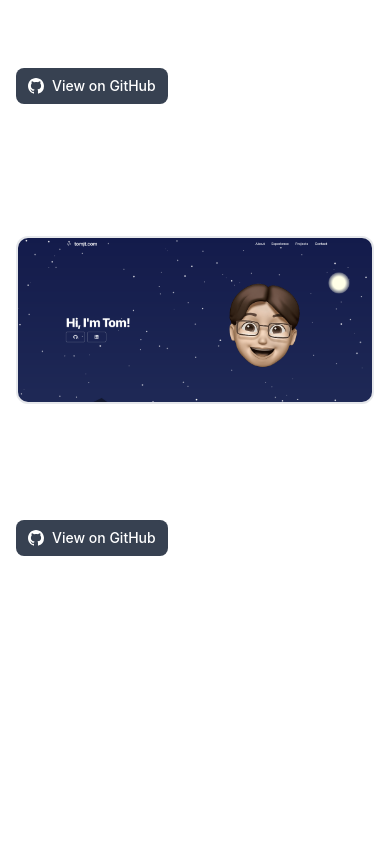
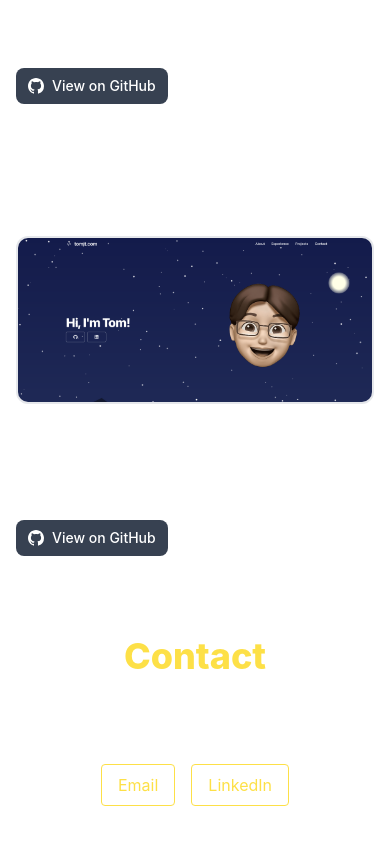
Before and after one commit to t0mtait/ReactPortfolio, a React (Create React App) app: page / in a window 390 px wide. Shown: the part 2428-3272 px from the top of the page. Before the commit the page ends 3016 px from the top, so only its background shows below. Built offline with nearby package versions, Linux system fonts and the light colour scheme; some icons are missing.

Commit message:
feat: new project, contact section, background change

```diff
--- a/public/index.html
+++ b/public/index.html
@@ -4,7 +4,7 @@
 <html lang="en">
   <head>
     <meta charset="utf-8" />
-    <link rel="icon" href="%PUBLIC_URL%/favicon.ico" />
+    <link rel="icon" href="tomtait.png" />
     <meta name="viewport" content="width=device-width, initial-scale=1" />
     <meta name="theme-color" content="#000000" />
     <meta
@@ -26,7 +26,7 @@
       work correctly both with client-side routing and a non-root public URL.
       Learn how to configure a non-root public URL by running `npm run build`.
     -->
-    <title>Tom's Portfolio</title>
+    <title>Tom Tait | Portfolio</title>
     <script src="https://unpkg.com/boxicons@2.1.4/dist/boxicons.js"></script>
     <script src="https://cdn.jsdelivr.net/particles.js/2.0.0/particles.min.js"></script>
 
--- a/src/App.js
+++ b/src/App.js
@@ -4,6 +4,7 @@ import About from "./components/About";
 import Background from "./components/Background";
 import Experience from "./components/Experience";
 import Projects from "./components/Projects";
+import Contact from "./components/Contact";
 function App() {
   return (
       <div className="App">
@@ -12,6 +13,7 @@ function App() {
           <About/>
           <Experience/>
           <Projects />
+          <Contact />
       </div>
   );
 }
--- a/src/components/Background.js
+++ b/src/components/Background.js
@@ -3,7 +3,7 @@ import { AnimatedBackground } from 'animated-backgrounds';
 function Background() {
     return (
         <div>
-            <AnimatedBackground animationName="snowFall" />
+            <AnimatedBackground animationName="gradientWave" />
         </div>
     );
 }
--- /dev/null
+++ b/src/components/Contact.js
@@ -0,0 +1,30 @@
+function Contact() {
+    return (
+        <section id="contact" className="bg-transparent py-12">
+            <div className="max-w-screen-md mx-auto px-4 text-center">
+                <h1 className="mb-4 text-4xl font-extrabold text-yellow-300">Contact</h1>
+                <p className="mb-6 text-white">I'm open to opportunities and questions — feel free to reach out!</p>
+
+                <div className="mb-6 flex justify-center space-x-4">
+                    <a
+                        href="mailto:mail@tomjt.com"
+                        className="inline-block px-4 py-2 rounded border border-yellow-300 text-yellow-300 hover:bg-yellow-300 hover:text-black transition-colors duration-150"
+                    >
+                        Email
+                    </a>
+
+                    <a
+                        href="https://www.linkedin.com/"
+                        target="_blank"
+                        rel="noreferrer"
+                        className="inline-block px-4 py-2 rounded border border-yellow-300 text-yellow-300 hover:bg-yellow-300 hover:text-black transition-colors duration-150"
+                    >
+                        LinkedIn
+                    </a>
+                </div>
+            </div>
+        </section>
+    )
+}
+
+export default Contact;
--- a/src/components/Projects.js
+++ b/src/components/Projects.js
@@ -207,7 +207,34 @@ function Projects () {
                     </div>
 
                 </div>
+            </div>
 
+            <div className="gap-8 items-center py-8 px-4 mx-auto max-w-screen-xl xl:gap-16 md:grid md:grid-cols-2 sm:py-16 lg:px-6">
+                <img className="w-full  border-2 rounded-xl dark:block" src="secretsanta.png" alt="dashboard image"/>
+                <div className="mt-4 md:mt-0">
+                    <h2 className="mb-4 text-4xl tracking-tight font-extrabold text-white ">Secret Santa Tool</h2>
+                    <ul className="max-w-md space-y-1 text-white list-disc list-inside ">
+                        <li>
+                            Built with Next.JS & Maileroo
+                        </li>
+                        <li>
+                            Randomly assigns and encrypts Secret Santa pairs.
+                        </li>
+                        <li>
+                            Sends emails to participants with their assigned person.
+                        </li>
+                    </ul>
+                    <div className="mt-4">
+                        <a href="https://github.com/t0mtait/secretsanta" target="_blank" rel="noopener noreferrer"
+                           className="inline-flex items-center px-3 py-2 text-sm font-medium text-center text-white bg-gray-700 rounded-lg hover:bg-gray-600 focus:ring-4 focus:outline-none focus:ring-gray-300">
+                            <svg className="w-4 h-4 mr-2" fill="currentColor" viewBox="0 0 20 20" xmlns="http://www.w3.org/2000/svg">
+                                <path fillRule="evenodd" d="M10 0C4.477 0 0 4.484 0 10.017c0 4.425 2.865 8.18 6.839 9.504.5.092.682-.217.682-.483 0-.237-.008-.868-.013-1.703-2.782.605-3.369-1.343-3.369-1.343-.454-1.158-1.11-1.466-1.11-1.466-.908-.62.069-.608.069-.608 1.003.07 1.531 1.032 1.531 1.032.892 1.53 2.341 1.088 2.91.832.092-.647.35-1.088.636-1.338-2.22-.253-4.555-1.113-4.555-4.951 0-1.093.39-1.988 1.029-2.688-.103-.253-.446-1.272.098-2.65 0 0 .84-.27 2.75 1.026A9.564 9.564 0 0110 4.844c.85.004 1.705.115 2.504.337 1.909-1.296 2.747-1.027 2.747-1.027.546 1.379.203 2.398.1 2.651.64.7 1.028 1.595 1.028 2.688 0 3.848-2.339 4.695-4.566 4.942.359.31.678.921.678 1.856 0 1.338-.012 2.419-.012 2.747 0 .268.18.58.688.482A10.019 10.019 0 0020 10.017C20 4.484 15.522 0 10 0z" clipRule="evenodd"></path>
+                            </svg>
+                            View on GitHub
+                        </a>
+                    </div>
+
+                </div>
             </div>
         </section>
     )
```
Also changed, not shown: public/secretsanta.png (added), public/tomtait copy.png (added).
